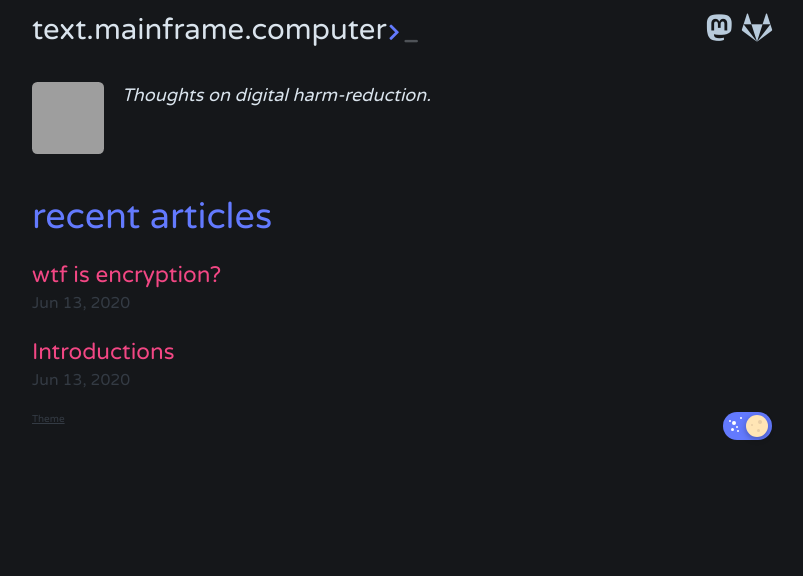
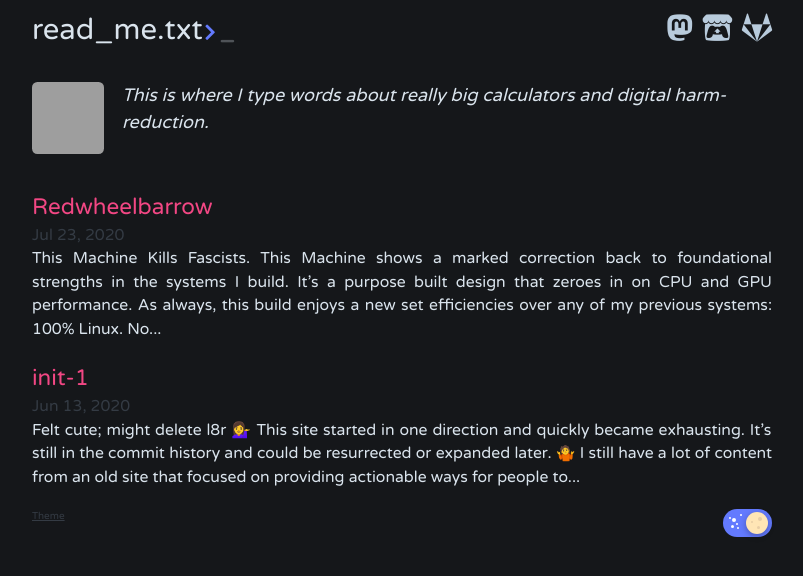
Before and after one commit to matrix8967/text-mainframe-computer-mirror, a Jekyll site: the page built from index.html, in a window 1280 px wide. Shown: the top 576 px of the page, without its empty margins (238-1041 px from the left). Built offline with Jekyll 4.4.1, drawn with Linux system fonts in a browser that asks for light colours; the list of posts is cut into pages by our own code; part of the change alters nothing that is shown; grey boxes are pictures that could not be loaded.

Commit message:
out with the old in with the less old.

````diff
--- a/_config.yml
+++ b/_config.yml
@@ -1,11 +1,11 @@
-title: text.mainframe.computer
+title: read_me.txt
 author:
 email: hey@mainframe.computer
 description: > # this means to ignore newlines until "show_exerpts:"
-  Thoughts on digital harm-reduction.
-show_excerpts: false # set to true to show excerpts on the homepage
+  This is where I type words about really big calculators and digital harm-reduction.
+show_excerpts: true # set to true to show excerpts on the homepage
 
-paginate: 15
+paginate: 5
 paginate_path: "/blog/page:num/"
 
 tag_permalink_style: pretty
@@ -18,7 +18,7 @@ dash:
   date_format: "%b %-d, %Y"
 
   #disqus:
-    #shortname: bitbrain-github-io
+    #shortname:
 
   # generate social links in footer
   # supported colors: green, red, orange, blue, cyan, pink, teal, yellow, indigo, purple
@@ -26,9 +26,9 @@ dash:
     - url: https://mastodon.social/@matrix8967
       icon: mastodon
       color: cyan
-    # - url: https://matrix8967.itch.io
-    #   icon: itch-io
-    #   color: red
+    - url: https://matrix8967.itch.io
+      icon: itch-io
+      color: red
     - url: https://gitlab.com/matrix8967
       icon: gitlab
       color: purple
--- a/_layouts/home.html
+++ b/_layouts/home.html
@@ -6,7 +6,7 @@ layout: default
 {% endunless %}
 {% assign posts_count = paginator.posts | size %}
 {% if posts_count > 0 %}
-<h1>recent articles</h1>
+<h1></h1>
     <div class="post-links">
       {% for post in paginator.posts %}
         <div class="post-link-wrapper">
--- a/_posts/2020-06-13-Intro-Hello-World.md
+++ b/_posts/2020-06-13-Intro-Hello-World.md
@@ -1,22 +1,51 @@
 ---
 layout: post
-title:  "Introductions"
-description: Hello world
-tags: Welcome
+title:  "init-1"
+description: $whoami
+tags: init-1
 ---
 
-Computer Networks are complicated. Securing them is often more complicated.
+![hank](../../../assets/images/Misc/hank_blog.png)
 
-The focus of this guide *is not* to provide an irrefutable workflow to be "secure."
+# Felt cute; might delete l8r 💁‍♀️
+This site started in one direction and quickly became exhausting.
 
-The focus of this guide *is not* to follow every single word to the letter.
+It's still in the [commit history](https://gitlab.com/matrix8967/text-mainframe-computer/-/tree/8a74263efe8de6a24ae5286416e7011473ca6cf5) and could be resurrected or expanded later. 🤷
 
-The focus of this guide *is* to provide a quick reference for beginners (and forgetful old-hats) with ways they can improve their day-to-day security posture.
+I still have a lot of content from an old site that focused on providing actionable ways for people to do some digital self-care.
 
-For example an Administrative Assistant may require a different set of tools for handling secure documents compared to a political activist.
+No idea if it'll ever see the light of day.
 
-* If you're brand new - I would recommend familiarizing yourself with a few `Terms` that will make reading these guides and blog posts a little easier.
+I need a more general braindump instead of a hyper-focused and niche subject matter that asks a lot.
 
-* If you feel firm on your feet with the jargon, feel free to browse around in any order.
+I always spend a lot of time creating these static content sites, and then silently delete them.
 
-I'm doing my best to make each guide self-contained, immediately actionable, and bite-sized. Assuming no knowledge on the reader's behalf outside of terms, which will be in the linked reference page.
+Usually out of embarrassment that I've expressed some kind of genuine emotions in such a public manor.
+
+_How embarrassing._
+
+It's just _disgusting._
+
+With that said - I am hoping to provide a bit of levity to in approaching technical subjects.
+
+Balance expressing an honest, human, introspective voice without it devolving into hammered horse shit.
+
+I also understand how foolish it is to be so _sentimental_ about things like consumer electronics manufactured under dubious conditions.
+
+# Ads, Tracking, Cookies, and Privacy Policy
+
+> fucking lol, could you imagine?
+
+--
+
+No ads, or tracking, viewer counts, affiliate links or whatever.
+
+That shit exists to upset you because _happy people don't buy shit._
+
+This is kind of a lust letter to the _weird_ and _dynamic_ internet I grew up with.
+
+Just some nobody, an internet connection, and pure unadulterated ~~garbage~~ text files baby.
+
+--
+
+Should be a fuckin' cringe-fest so smash that mf like button and le'go.
--- a/_posts/2020-06-13-Vocab-Encryption.md
+++ /dev/null
@@ -1,61 +0,0 @@
----
-layout: post
-title:  "wtf is encryption?"
-description: URYYB JBEYQ.
-tags: Encryption-101
----
-
-# **Encryption**
-
-Encryption is as old as secrets. Stated simply - to encrypt something means to hide or obscure it using a secret method.
-
-## **Word Salad**
-
-Let’s look at an example using a type of encryption called a "_Shift Value_". A shift value substitutes a letter's numeric position in the alphabet for another's. If `A=1, B=2, C=3...` and our `shift value = 2` then `A` would *shift* to the `3rd` position of our new *super secret friend alphabet.* `A=3, B=4, C=5`. Now instead of writing the word `HELLO` we write `JGNNQ` since each letter has been shifted by `2`.
-
-```
-H E L L O
-
-⇅ ⇅ ⇅ ⇅ ⇅
-
-J G N N Q
-```
-
-We can then use the newly formed alphabet to send messages that make little sense to someone not in our secret friendship club. (Won't they feel foolish!)
-
-If we were to shift by a greater value like `13` our "_code_" ("_encryption_") becomes more secure. `A=14, B=15, C=16` would yield text that looks like the following:
-
-```
-H E L L O W O R L D
-
-⇅ ⇅ ⇅ ⇅ ⇅ ⇅ ⇅ ⇅ ⇅ ⇅
-
-U R Y Y B J B E Y Q
-```
-
-## When in Rome
-
-Our example above is actually called a "Caesar Cipher" as it was often used by Julius Caesar in his military correspondence. (Doesn't _that_ inspire confidence!)
-
-While it's primitive by today's standards, this encryption was sufficient for the time. The literacy rate of an Ancient Roman General doesn't really compare to a person in the modern age.
-
-Eagle eyed readers will have already found an underlying flaw in our chosen mechanism: repetition. From the pattern `JGNNQ` we know our word:
-
-* Contains only `5` letters.
-* Letters `3` and `4` repeat.
-
-This observation greatly reduces the possible outcomes our word can be deciphered as. If `HELLO` is used to open a correspondence, this will make it *even easier* for outsiders to derive the pattern used to encrypt our message.
-
-Weak encryption has left our friendship is in _ruins_.
-
-## Be sure to drink your Ovaltine
-
-This type of Statistical Pattern Analysis was a major factor in Alan Turing's success breaking the codes of Nazi Germany's `Enigma Machine`. Not only did this help turn the tide of the war, it's considered the dawn of Computer Science in the modern age. Turing's research was so vital to continued post-war intelligence, it wasn't declassified until 2012, a full century after his birth.
-
------
-
-## TL;DR
-
-* It is possible to make strong locks.
-* It is possible to make weak locks.
-* It *is not* possible to make locks that open based on morality or good intentions.
--- /dev/null
+++ b/_posts/2020-07-23-RedWheelbarrow.md
@@ -0,0 +1,130 @@
+---
+layout: post
+title:  "Redwheelbarrow"
+description: Confidence is Quiet.
+tags: hardware
+---
+
+![RedWheelbarrow](../../../assets/images/RWB/RWB01.jpg)
+
+# This Machine Kills Fascists.
+
+[This Machine](https://en.wikipedia.org/wiki/This_machine_kills_fascists) shows a marked correction back to foundational strengths in the systems I build.
+
+It's a purpose built design that zeroes in on CPU and GPU performance.
+
+As always, this build enjoys a new set efficiencies over any of my previous systems:
+
+* 100% Linux. No more dual-booting into an adware ridden shithole for games.
+* No SATA allowed - ride or die for NVMe m.2.
+* No Moving Parts (Except Fans.)
+* All Fans are now PWM / Thermal Scaled a Fan Curve.
+* A Fully Modular PSU.
+* A smaller form factor case for the Mid-ATX size category.
+* Re-Enforced PCIE Slots so I don't have to improv fixes for [gpu-sagging.](../../../assets/images/RWB/gpusag.jpeg)
+
+(I know this shit is long af, idk how I'm gonna organize it all yet. Still working on it. Sorry for typos don't `@` me.)
+
+# Ship of Theseus.
+
+Something that made this much easier was replacing components slowly over time, rather than all at once. This not only eased the financial burden - it helped free me to choose the _right_ hardware for the job. It does involve research and staying on top of the trends for the direction hardware is heading so it can be a trade-off in time if you're not subscribed to `Obscure Hardware Trends Weekly`.
+
+![Glitch](../../../assets/images/Glitch/Glitch.jpg)
+
+In 2019, I began to rethink some of the choices I'd made ~~in life~~ for my hardware. The `tldr` is: I adopted some new methods in how I designed my systems. Some of these worked out well - some of them did not.
+
+### What's in the box!?
+
+NZXT's H510 Case seemed too good to be true on paper. Especially for it's modest price point (~$70USD.) However this case exceeds at almost every turn.
+
+I'd seen this case show up in a million "Battlestation" Threads in forums - but nobody explicitly drew attention to it. For such a striking appearance, very little is usually said.
+
+Every piece of this case has a simple and well performing function. It's a few cubic inches smaller than my previous case(s). Without a doubt the space it occupies is maximized in purpose.
+
+If I *had* to complain - I would say the build-quality of the metal feels a _little_ cheap. But Flint still doesn't have clean drinking water, and Nazi's are back so I'm not sure if I'll return it yet. 🤔
+
+### Huge Fan
+
+Noctua are the cadillac of the airflow / static pressure fan game, and there's just no way to say something like that without coming off as an insufferable fucking prick.
+
+The price was hard to swallow at first, but went down easier with more research. 6-year manufacturer warranty for bearing replacements is worth it on it's own. I'm not even sure I've had a fan last that long? 120mm case fans are a universal truth now so these should last quite a few miles.
+
+### What's cooler than being cool?
+
+![cooler](../../../assets/images/RWB/cooler.jpg)
+
+Moving on with thermals: I went back to Air Cooling from the Closed Loop Liquid Cooler used in the previous design. It didn't have any problems, and performance was consistently 👌. However, I like to plan things to fail intelligently and gracefully, so when considering "...Not IF it fails, but WHEN it fails" air cooling seemed to be a better direction.
+
+I've always avoided the term `Water Cooling` in favor of `Liquid Cooling`. Fluids in these systems are a *thermally-conductive* mineral oil that isn't *electrically-conductive.* ~~If~~ When a hose or seal leaks - this helps to minimize damage.
+
+However, this is still what experts call _"pretty fuckin' bad"_ and I would rather move these issues to less mission critical systems. I'll likely revisit liquid cooling in the future.
+
+### _WHOOSH_
+
+The CPU Cooler consists of a [large metal heatsink](../../../assets/images/RWB/finland.jpg) with two fans configured in a "push/pull" arrangement. The heatsink is [*firmly*](../../../assets/images/RWB/screwd.jpeg) attached to the CPU with tension mounting.
+
+A layer of [thermal paste](../../../assets/images/RWB/compounding.jpg) conducts heat away from the die of the CPU, and distributes it through the surface area of the heatsink.
+
+Two fans pull cool air into the case from the front, pushing it towards the GPU and CPU. The fan on the front of the heatsink pulls that cool air and pushes it through the fins of the heatsink. The fan on the other side "pulls" the hot air through and sends it towards a rear exhaust fan. A 4th case fan is mounted to the top of the case, pulling ambient heat out.
+
+[Sorta like this.](../../../assets/images/RWB/whoosh.png)
+
+### PSU, RAM, NVME M.2, SATA, SSDs, ALL, CAPS, ACRONYMS.
+
+I've removed my "Cold Storage" 7200 RPM Disk Drives - as well as pressed on into the future to remove SATA SSDs. *Yoinked* this idea from a friend while looking over the final draft of hardware. I'm always ready to chow down on some humble pie, so I wanted to make public a spectacle of eating my fuckin' words I guess.
+
+Here I am, looking like a _horse's ass_, with all my spinning Disk Drives in a NAS _like an idiot._
+
+### Download more RAM
+
+32GB of Corsair RAM OC'd to `3600MHz` leaves 2 DIMM slots unoccupied. This helps thermals and allows for easy future upgrades. I may move from Corsair Vengeance RAM back to my _first love_: GSkill RipJaws. RipJaws Heat Spreaders are shaped to be less intrusive to larger CPU Heatsinks.
+
+### Gas me tf up
+
+A fully modular 750W PSU is house cleaning and making the most of my space. This also opens up options for custom length cables later on.
+
+### Mama Bear ʕっ•ᴥ•ʔっ
+
+ASUS TUF X570 was chosen considering AMD's vague language and _less than forthcoming_ marketing about compatibility with new Gen 3 Ryzen CPUs.
+
+This was the most feature rich Motherboard with the `X570` Chipset which should be pretty tolerant moving forward. I'm hoping to dig into an Audio Issue in the Linux Kernel LTS affecting this chipset's Audio.
+
+### "A deal at twice the price!" -Faust
+
+AMD Radeon 5700XT GPU is an attention-commanding center piece here.
+
+This is the component I spent the most time thinking about. The reasons for choosing this GPU have carried on in my mind since before I began planning the 2017 build. Budgets, timing, many other factors played into me being gun-shy. After 3 years of back-and-forth I decided to shoot my shot. The specific variant of this card was chosen due to it's aggressive thermal performance compared to other models of the same card.
+
+I would be liar if I said the aggressive design wasn't also a contributing factor.
+
+I'm a slave to appearances.
+
+### Big Brain Time
+
+Finally we land at the CPU - an AMD Ryzen 2700X. This was the first component that kick-started the full rebuild.
+
+On paper this was a modest spec-bump compared to the 1700X it was replacing. But prices bottomed the absolute fuck out and this fixes some early-adoption kinks in my 1700X.
+
+Planning Ahead was already paying off since I was able to use it as a direct drop-in replacement.
+
+An 8-core, 16 thread fucking _beef bus_ for well under $300 bones. What a muther honking value dude.
+
+# The Zen Art of Hardware Maintenance
+
+While I was finishing the cable management I stopped to reflect how this reignited a passion that I worried might have been lost. I was able to do something I've not been able to do in a long time: `I was able to slow down.` I could consider the *best* ways to approach problems. I was able to experiment, measure, and re-evaluate.
+
+I'd forgotten what it was like to _enjoy_ this kind of work. I had started to doubt myself as an engineer. But I found a long-forgotten peace in the small acts of routing cables, cinching zip ties, and tightening screws.
+
+I got lost in vacuum of muted reflection as I thought about heat, airflow, and tension.
+
+I rediscovered my _mind of metal and wheels_.
+
+I realized how each of these machines I've built were time capsules showing who I was when I made them.
+
+I remembered how I'd spent a _lifetime_ ignoring time and making sure that things were done _once_ and were done _right_. Time is the only constant in the known universe. It is unyielding and relentless. It makes fools of us all. So I asked myself: "Why am I in such a fucking hurry?"
+
+I've received plenty of (genuine) constructive criticism about my work not adhering to a manufactured deadline. During one of these reviews, I was told something that really re-framed how I approach problems:
+
+> "You should have been a watch maker."
+
+--
````
Also changed, not shown: README.md, assets/images/Misc/hank_blog.png (added), assets/images/RWB/gpusag.jpeg (added), assets/images/RWB/whoosh.png (added), 10 other files.
